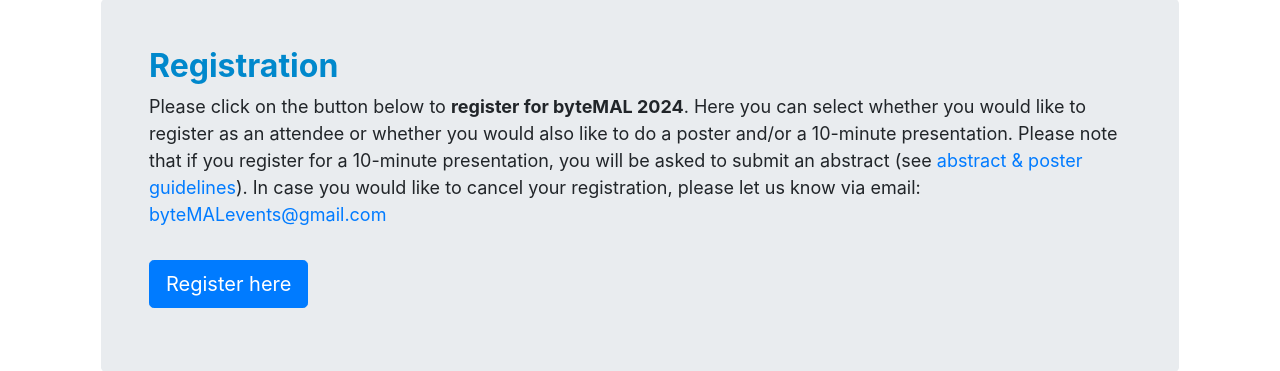
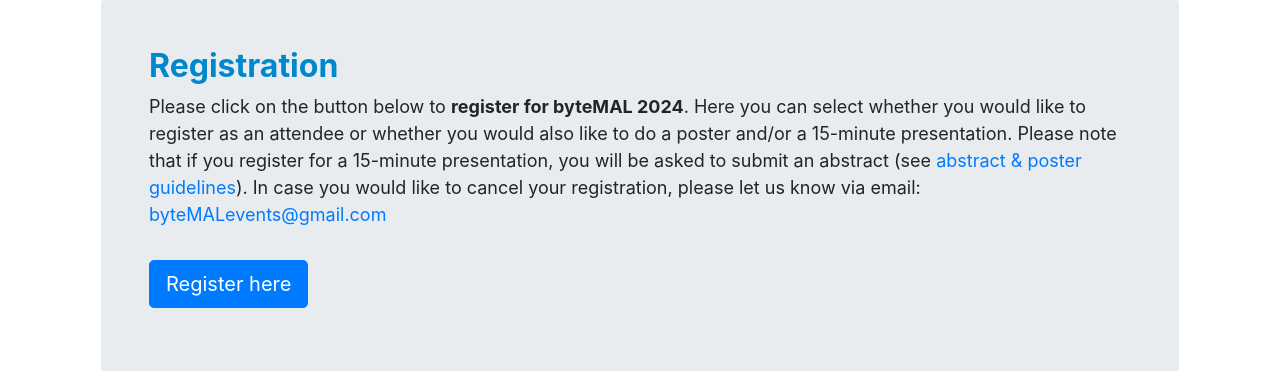
Before and after one commit to bytemal/bytemal-2024, a Jekyll site: the page built from _pages/register.md, in a window 1280 px wide. Shown: the part 582-953 px from the top of the page. Built offline with Jekyll 4.4.1, drawn with Linux system fonts in a browser that asks for light colours; nearby versions of some CDN libraries.

Commit message:
Update register.md

```diff
--- a/_pages/register.md
+++ b/_pages/register.md
@@ -6,7 +6,7 @@
 
 <div class="jumbotron p-5" style="text-align: left">
   <h2><b>Registration</b></h2>
-  <p style = "font-size: 18px">Please click on the button below to <b>register for byteMAL 2024</b>. Here you can select whether you would like to register as an attendee or whether you would also like to do a poster and/or a 10-minute presentation. Please note that if you register for a 10-minute presentation, you will be asked to submit an abstract (see <a href="/bytemal-2024/submit"> abstract & poster guidelines</a>). In case you would like to cancel your registration, please let us know via email: <a href = "mailto:byteMALevents@gmail.com">byteMALevents@gmail.com</a></p>
+  <p style = "font-size: 18px">Please click on the button below to <b>register for byteMAL 2024</b>. Here you can select whether you would like to register as an attendee or whether you would also like to do a poster and/or a 15-minute presentation. Please note that if you register for a 15-minute presentation, you will be asked to submit an abstract (see <a href="/bytemal-2024/submit"> abstract & poster guidelines</a>). In case you would like to cancel your registration, please let us know via email: <a href = "mailto:byteMALevents@gmail.com">byteMALevents@gmail.com</a></p>
 <a class="btn btn-primary btn-lg my-3" href="/bytemal-2024/RegistrationError" target="_blank" role="button">Register here</a>
 </div>
 
```
